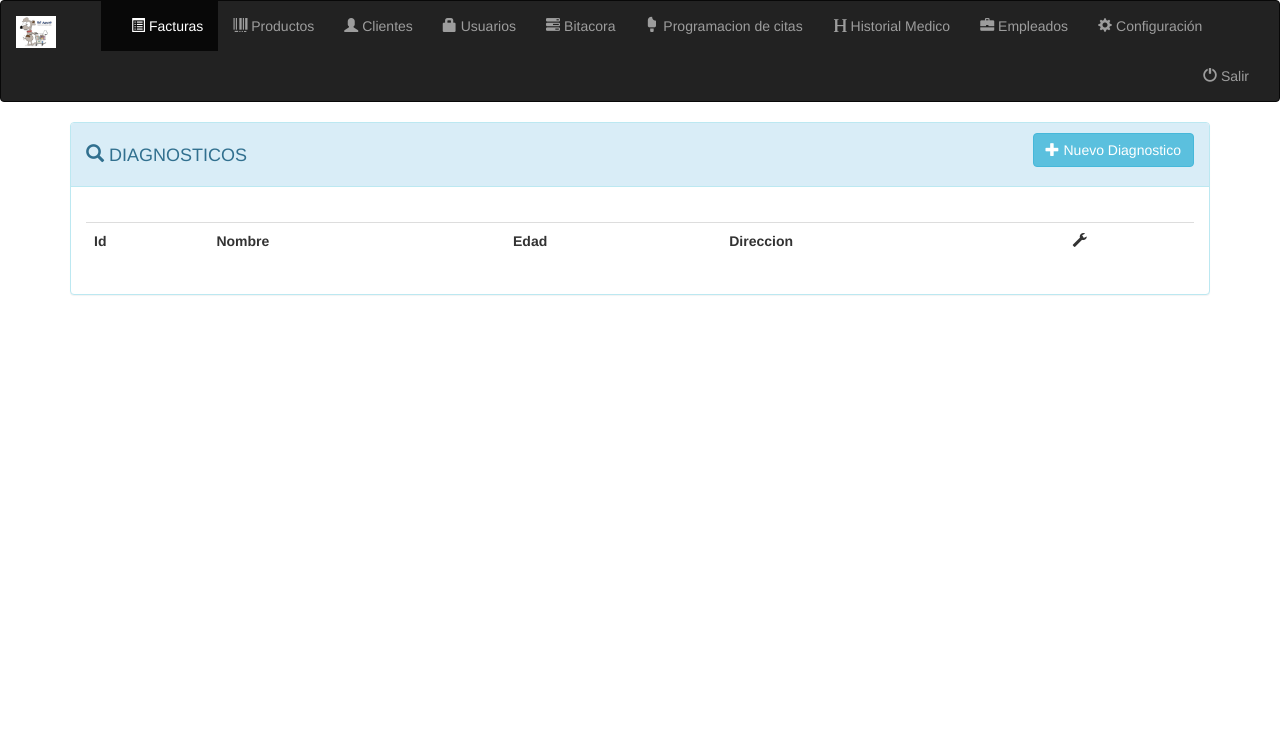
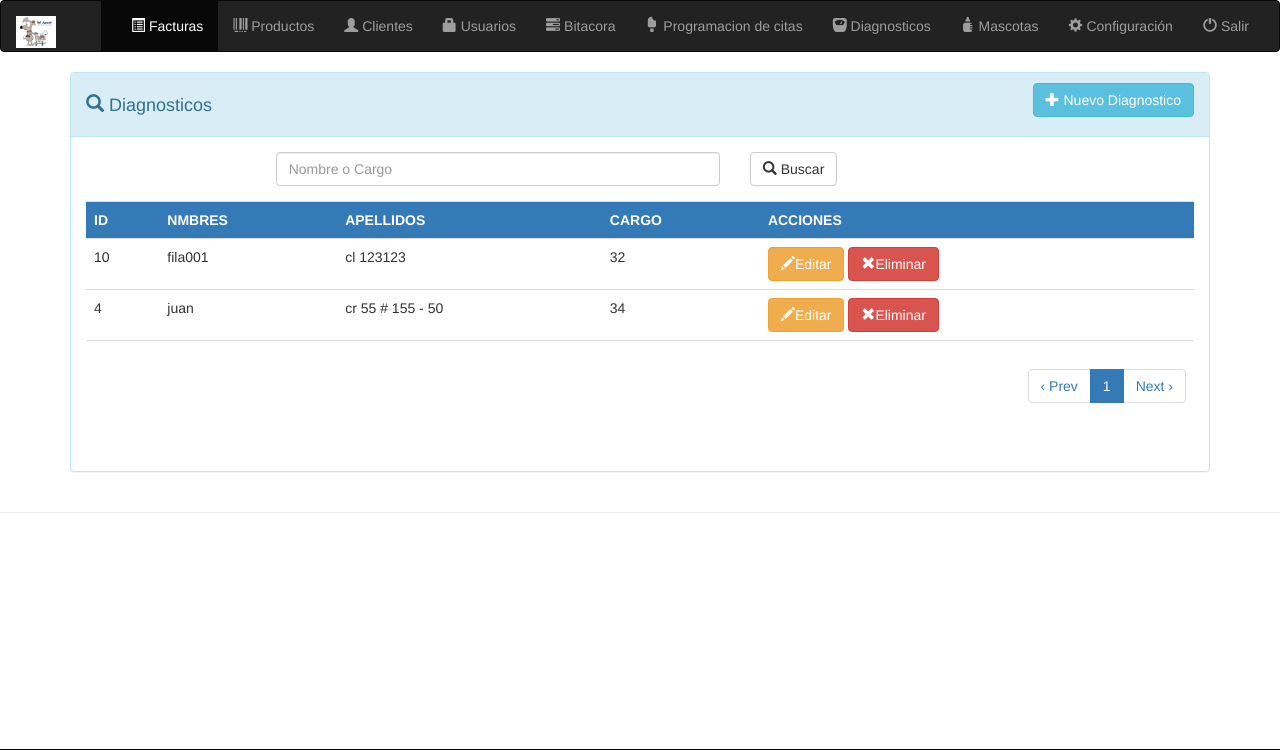
Before and after one commit to WernerOvalle/Veterinaria, a PHP site: page /tcpdf/listar.php in a window 1280 px wide. Shown: the top 750 px of the page. Run offline with PHP 8.4, Linux system fonts and the light colour scheme; a user stored in the database is signed in; data comes from the database, SQL or seed files in the repository; data that the repository does not hold is empty; some libraries are stand-ins or nearby versions.

Commit message:
comentario

```diff
--- /dev/null
+++ b/ajax/buscar_usuario.php
@@ -0,0 +1,175 @@
+<?php
+	require_once ("../config/db.php");
+	require_once ("../config/conexion.php");
+?>
+
+<?php
+
+$action='ajax';
+	if($action == 'ajax'){
+         $q = mysqli_real_escape_string($con,(strip_tags($_REQUEST['q'], ENT_QUOTES)));
+		  $sTable = "tbcontactos";
+		 $sWhere = "";
+		 $sWhere.="WHERE id<=1000";
+		if ( $_GET['q'] != "" )
+		{
+		$sWhere.= " and nombre like '%$q%' or edad like '%$q%'";
+
+		}
+
+		$sWhere.=" order by nombre asc";
+		include 'pagination.php'; //include pagination file
+		//pagination variables
+		$page = (isset($_REQUEST['page']) && !empty($_REQUEST['page']))?$_REQUEST['page']:1;
+		$per_page = 10; //how much records you want to show
+		$adjacents  = 4; //gap between pages after number of adjacents
+		$offset = ($page - 1) * $per_page;
+		//Count the total number of row in your table*/
+		$count_query   = mysqli_query($con, "SELECT count(*) AS numrows FROM $sTable  $sWhere");
+		$row= mysqli_fetch_array($count_query);
+		$numrows = $row['numrows'];
+		$total_pages = ceil($numrows/$per_page);
+		$reload = './buscar.php';
+		//main query to fetch the data
+		$sql="SELECT * FROM  $sTable $sWhere LIMIT $offset,$per_page";
+		$query = mysqli_query($con, $sql);
+		//loop through fetched data
+		if ($numrows>0){
+			echo mysqli_error($con);
+			?>
+			<div class="table-responsive ">
+			  <table class="table table-hover" style="border-color: #337ab7;">
+				<tr style="color: #fff; background-color: #337ab7; border-color: #337ab7;">
+					<th>ID</th>
+					<th>NMBRES</th>
+					<th>APELLIDOS</th>
+					<th>CARGO</th>
+					<th>ACCIONES</th>
+				</tr>
+				<?php
+				while ($row=mysqli_fetch_array($query)){
+						$id=$row['id'];
+						$nombre=$row['nombre'];
+						$edad=$row['edad'];
+						$direccion=$row['direccion'];
+
+					?>
+					<tr>
+						<td><?php echo utf8_encode($id); ?></td>
+						<td><?php echo utf8_encode($nombre);?></td>
+						<td><?php echo utf8_encode($direccion);?></td>
+						<td><?php echo utf8_encode($edad); ?></td>
+						<td><?php  echo "<a data-toggle='modal' data-target='#editUsu' data-id='" .$id."' data-nombre='" .$nombre ."' data-edad='" .$edad ."' data-direccion='" .$direccion ."' class='btn btn-warning'><span class='glyphicon glyphicon-pencil'></span>Editar</a> ";
+					echo "<a class='btn btn-danger' href='elimina.php?id=" .$id ."'><span class='glyphicon glyphicon-remove'></span>Eliminar</a>";	?></td>
+					</tr>
+					<?php
+				}
+				?>
+				<tr>
+					<td colspan=7><span class="pull-right"><?
+					 echo paginate($reload, $page, $total_pages, $adjacents);
+					?></span></td>
+				</tr>
+			  </table>
+			</div>
+			<?php
+		}
+	}
+?>
+
+
+
+		<div class="modal" id="nuevoUsu" tabindex="-1" role="dialog" aria-labellebdy="myModalLabel" aria-hidden="true">
+            <div class="modal-dialog">
+                <div class="modal-content">
+                    <div class="modal-header">
+                        <button type="button" class="close" data-dismiss="modal" aria-hidden="true">&times;</button>
+                        <h4>Nuevo Contacto</h4>
+                    </div>
+                    <div class="modal-body">
+                       <form action="insertar.php" method="GET">
+                       		<div class="form-group">
+                       			<label for="nombre">Nombre:</label>
+                       			<input class="form-control" id="nombre" name="nombre" type="text" placeholder="Nombre"></input>
+                       		</div>
+                       		<div class="form-group">
+                       			<label for="edad">Edad:</label>
+                       			<input class="form-control" id="edad" name="edad" type="text" placeholder="Edad"></input>
+                       		</div>
+                       		<div class="form-group">
+                       			<label for="direccion">Direccion:</label>
+                       			<input class="form-control" id="direccion" name="direccion" type="text" placeholder="Direccion"></input>
+                       		</div>
+
+							<input type="submit" class="btn btn-success" value="Salvar">
+                       </form>
+                    </div>
+                    <div class="modal-footer">
+                        <button type="button" class="btn btn-warning" data-dismiss="modal">Cerrar</button>
+                    </div>
+                </div>
+            </div>
+        </div>
+
+        <div class="modal" id="editUsu" tabindex="-1" role="dialog" aria-labellebdy="myModalLabel" aria-hidden="true">
+            <div class="modal-dialog">
+                <div class="modal-content">
+                    <div class="modal-header">
+                        <button type="button" class="close" data-dismiss="modal" aria-hidden="true">&times;</button>
+                        <h4>Editar Contacto</h4>
+                    </div>
+                    <div class="modal-body">
+                       <form action="actualiza.php" method="POST">
+
+                       		        <input  id="id" name="id" type="hidden" ></input>
+		                       		<div class="form-group">
+		                       			<label for="nombre">Nombre:</label>
+		                       			<input class="form-control" id="nombre" name="nombre" type="text" ></input>
+		                       		</div>
+		                       		<div class="form-group">
+		                       			<label for="edad">Edad:</label>
+		                       			<input class="form-control" id="edad" name="edad" type="text" ></input>
+		                       		</div>
+		                       		<div class="form-group">
+		                       			<label for="direccion">Direccion:</label>
+		                       			<input class="form-control" id="direccion" name="direccion" type="text" ></input>
+		                       		</div>
+
+									<input type="submit" class="btn btn-success">
+                       </form>
+                    </div>
+                    <div class="modal-footer">
+                        <button type="button" class="btn btn-warning" data-dismiss="modal">Cerrar</button>
+                    </div>
+                </div>
+            </div>
+        </div>
+
+
+
+	</div>
+
+	<script>
+		  $('#editUsu').on('show.bs.modal', function (event) {
+		  var button = $(event.relatedTarget) // Button that triggered the modal
+		  var recipient0 = button.data('id')
+		  var recipient1 = button.data('nombre')
+		  var recipient2 = button.data('edad')
+		  var recipient3 = button.data('direccion')
+		   // Extract info from data-* attributes
+		  // If necessary, you could initiate an AJAX request here (and then do the updating in a callback).
+		  // Update the modal's content. We'll use jQuery here, but you could use a data binding library or other methods instead.
+
+		  var modal = $(this)
+		  modal.find('.modal-body #id').val(recipient0)
+		  modal.find('.modal-body #nombre').val(recipient1)
+		  modal.find('.modal-body #edad').val(recipient2)
+		  modal.find('.modal-body #direccion').val(recipient3)
+		});
+
+	</script>
+	</div>
+			</div>
+		</div>
+
+	</div>
--- a/config/db.php
+++ b/config/db.php
@@ -1,7 +1,9 @@
 <?php
 /*Datos de conexion a la base de datos*/
 define('DB_HOST', 'localhost');//DB_HOST:  generalmente suele ser "127.0.0.1"
-define('DB_USER', 'id7569327_root');//Usuario de tu base de datos
-define('DB_PASS', 'veterinaria');//Contraseña del usuario de la base de datos
+define('DB_USER', 'root');//Usuario de tu base de datos
+define('DB_PASS', '');//Contraseña del usuario de la base de datos
 define('DB_NAME', 'id7569327_bdpersona');//Nombre de la base de datos
+//define('DB_PASS', 'veterinaria');//Contraseña del usuario de la base de datos
+//define('DB_NAME', 'id7569327_bdpersona');//Nombre de la base de datos
 ?>
--- a/listar.php
+++ b/listar.php
@@ -40,142 +40,42 @@
 		    <div class="btn-group pull-right">
 				<button type='button' class="btn btn-info" data-toggle="modal" data-target="#nuevoUsu"><span class="glyphicon glyphicon-plus" ></span> Nuevo Diagnostico</button>
 			</div>
-			<h4><i class='glyphicon glyphicon-search'></i> DIAGNOSTICOS</h4>
+			<h4><i class='glyphicon glyphicon-search'></i> Diagnosticos</h4>
 		</div>
 			<div class="panel-body">
+			<form class="form-horizontal" role="form" id="datos_cotizacion">
+
+						<div class="form-group row">
+							<label for="q" class="col-md-2 control-label"></label>
+							<div class="col-md-5">
+								<input type="text" class="form-control" id="q" placeholder="Nombre o Cargo" onkeyup='load(1);'>
+							</div>
 
 
 
-				<br>
+							<div class="col-md-3">
+								<button type="button" class="btn btn-default" onclick='load(1);'>
+									<span class="glyphicon glyphicon-search" ></span> Buscar</button>
+								<span id="loader"></span>
+							</div>
 
-			<table class='table'>
-				<tr>
-					<th>Id</th><th>Nombre</th><th>Edad</th><th>Direccion</th><th><span class="glyphicon glyphicon-wrench"></span></th>
-				</tr>
-<?php
-			$mysqli = new mysqli("localhost", "id7569327_root", "veterinaria", "id7569327_bdpersona");
-			if ($mysqli->connect_errno) {
-			    echo "Fallo al conectar a MySQL: (" . $mysqli->connect_errno . ") " . $mysqli->connect_error;
-			    exit();
-			}
-			$consulta= "SELECT * FROM tbcontactos";
-			if ($resultado = $mysqli->query($consulta))
-			{
-				while ($fila = $resultado->fetch_row())
-				{
-					echo "<tr>";
-					echo "<td>$fila[0]</td><td>$fila[1]</td><td>$fila[2]</td><td>$fila[3]</td>";
-					echo"<td>";
-				    echo "<a data-toggle='modal' data-target='#editUsu' data-id='" .$fila[0] ."' data-nombre='" .$fila[1] ."' data-edad='" .$fila[2] ."' data-direccion='" .$fila[3] ."' class='btn btn-warning'><span class='glyphicon glyphicon-pencil'></span>Editar</a> ";
-					echo "<a class='btn btn-danger' href='elimina.php?id=" .$fila[0] ."'><span class='glyphicon glyphicon-remove'></span>Eliminar</a>";
-					echo "</td>";
-					echo "</tr>";
-				}
-				$resultado->close();
-			}
-			$mysqli->close();
+						</div>
 
 
 
-?>
-	        </table>
-		</div>
-
-
-
-		<div class="modal" id="nuevoUsu" tabindex="-1" role="dialog" aria-labellebdy="myModalLabel" aria-hidden="true">
-            <div class="modal-dialog">
-                <div class="modal-content">
-                    <div class="modal-header">
-                        <button type="button" class="close" data-dismiss="modal" aria-hidden="true">&times;</button>
-                        <h4>Nuevo Contacto</h4>
-                    </div>
-                    <div class="modal-body">
-                       <form action="insertar.php" method="GET">
-                       		<div class="form-group">
-                       			<label for="nombre">Nombre:</label>
-                       			<input class="form-control" id="nombre" name="nombre" type="text" placeholder="Nombre"></input>
-                       		</div>
-                       		<div class="form-group">
-                       			<label for="edad">Edad:</label>
-                       			<input class="form-control" id="edad" name="edad" type="text" placeholder="Edad"></input>
-                       		</div>
-                       		<div class="form-group">
-                       			<label for="direccion">Direccion:</label>
-                       			<input class="form-control" id="direccion" name="direccion" type="text" placeholder="Direccion"></input>
-                       		</div>
-
-							<input type="submit" class="btn btn-success" value="Salvar">
-                       </form>
-                    </div>
-                    <div class="modal-footer">
-                        <button type="button" class="btn btn-warning" data-dismiss="modal">Cerrar</button>
-                    </div>
-                </div>
-            </div>
-        </div>
-
-        <div class="modal" id="editUsu" tabindex="-1" role="dialog" aria-labellebdy="myModalLabel" aria-hidden="true">
-            <div class="modal-dialog">
-                <div class="modal-content">
-                    <div class="modal-header">
-                        <button type="button" class="close" data-dismiss="modal" aria-hidden="true">&times;</button>
-                        <h4>Editar Contacto</h4>
-                    </div>
-                    <div class="modal-body">
-                       <form action="actualiza.php" method="POST">
-
-                       		        <input  id="id" name="id" type="hidden" ></input>
-		                       		<div class="form-group">
-		                       			<label for="nombre">Nombre:</label>
-		                       			<input class="form-control" id="nombre" name="nombre" type="text" ></input>
-		                       		</div>
-		                       		<div class="form-group">
-		                       			<label for="edad">Edad:</label>
-		                       			<input class="form-control" id="edad" name="edad" type="text" ></input>
-		                       		</div>
-		                       		<div class="form-group">
-		                       			<label for="direccion">Direccion:</label>
-		                       			<input class="form-control" id="direccion" name="direccion" type="text" ></input>
-		                       		</div>
-
-									<input type="submit" class="btn btn-success">
-                       </form>
-                    </div>
-                    <div class="modal-footer">
-                        <button type="button" class="btn btn-warning" data-dismiss="modal">Cerrar</button>
-                    </div>
-                </div>
-            </div>
-        </div>
-
-
-
-	</div>
-
-	<script>
-		  $('#editUsu').on('show.bs.modal', function (event) {
-		  var button = $(event.relatedTarget) // Button that triggered the modal
-		  var recipient0 = button.data('id')
-		  var recipient1 = button.data('nombre')
-		  var recipient2 = button.data('edad')
-		  var recipient3 = button.data('direccion')
-		   // Extract info from data-* attributes
-		  // If necessary, you could initiate an AJAX request here (and then do the updating in a callback).
-		  // Update the modal's content. We'll use jQuery here, but you could use a data binding library or other methods instead.
-
-		  var modal = $(this)
-		  modal.find('.modal-body #id').val(recipient0)
-		  modal.find('.modal-body #nombre').val(recipient1)
-		  modal.find('.modal-body #edad').val(recipient2)
-		  modal.find('.modal-body #direccion').val(recipient3)
-		});
-
-	</script>
-	</div>
+			</form>
+				<div id="resultados"></div><!-- Carga los datos ajax -->
+				<div class='outer_div'></div><!-- Carga los datos ajax -->
 			</div>
 		</div>
 
 	</div>
+	<hr>
+		<?php include("footer.php"); ?>
+
+	<script type="text/javascript" src="js/VentanaCentrada.js"></script>
+	<script type="text/javascript" src="js/buscar.js"></script>
+
+
 
 </html>
--- a/login.php
+++ b/login.php
@@ -79,7 +79,7 @@ if ($login->isUserLoggedIn() == true) {
                 <span id="reauth-email" class="reauth-email"></span>
                 <input class="form-control" placeholder="Usuario" name="user_name" type="text" value="" autofocus="" required>
                 <input class="form-control" placeholder="Contraseña" name="user_password" type="password" value="" autocomplete="off" required>
-                <button type="submit" class="btn btn-lg btn-success btn-block btn-signin" name="login" id="submit">Iniciar Sesión</button>
+                <button type="submit" class='glyphicon glyphicon-log-in btn btn-sm btn-success btn-block btn-signin'  name="login" id="submit">    Login</button>
             </form><!-- /form -->
 
         </div><!-- /card-container -->
--- a/navbar.php
+++ b/navbar.php
@@ -28,8 +28,8 @@
     <li class="<?php echo $active_usuarios;?>"><a href="usuarios.php"><i  class='glyphicon glyphicon-lock'></i> Usuarios</a></li>
     <li class="<?php echo $active_clientes;?>"><a href="clientes.php"><i class='glyphicon glyphicon-tasks'></i> Bitacora</a></li>
     <li class="<?php echo $active_usuarios;?>"><a href="usuarios.php"><i  class='glyphicon glyphicon-ice-lolly-tasted'></i> Programacion de citas</a></li>
-    <li class="<?php echo $active_clientes;?>"><a href="clientes.php"><i class='glyphicon glyphicon-header'></i> Historial Medico</a></li>
-    <li class="<?php echo $active_usuarios;?>"><a href="listar.php"><i  class='glyphicon glyphicon-briefcase'></i> Empleados</a></li>
+    <li class="<?php echo $active_usuarios;?>"><a href="listar.php"><i  class='glyphicon glyphicon-scale'></i> Diagnosticos</a></li>
+    <li class="<?php echo $active_clientes;?>"><a href="listar.php"><i class='glyphicon glyphicon-baby-formula'></i> Mascotas</a></li>
 
 		<li class="<?php if(isset($active_perfil)){echo $active_perfil;}?>"><a href="perfil.php"><i  class='glyphicon glyphicon-cog'></i> Configuración</a></li>
        </ul>
```
Also changed, not shown: id7569327_bdpersona.sql (renamed from simple_invoice.sql, +124 -29 lines), js/buscar.js (added, +21 -0 lines).
